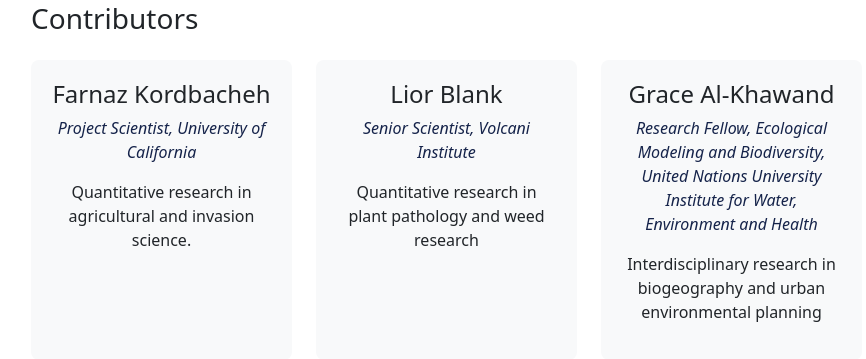
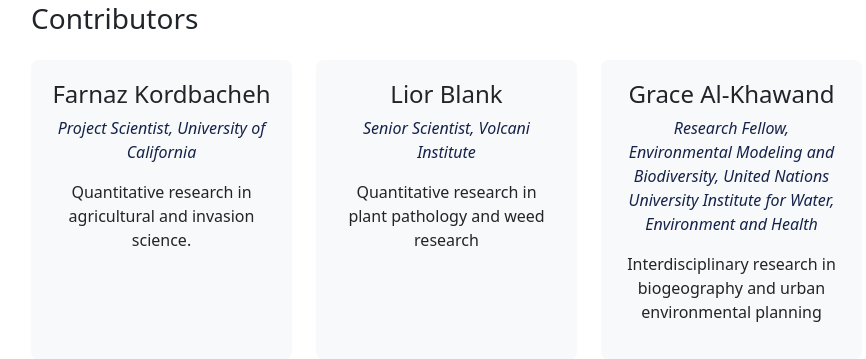
Before and after one commit to oozr/invasive_plants, a Flask app: page /about/ in a window 1280 px wide. Shown: the part 1484-1843 px from the top of the page, without its empty margins (51-917 px from the left). Run offline with Flask 2, Linux system fonts and the light colour scheme; parts of the project's set-up code (start-up, migrations or seed data) failed here and were passed over; some libraries are stand-ins or nearby versions.

Commit message:
team changes minor

```diff
--- a/app/templates/about.html
+++ b/app/templates/about.html
@@ -88,7 +88,7 @@
             <div class="col-lg-3 col-md-6 mb-4">
                 <div class="team-member">
                     <h4>Grace Al-Khawand</h4>
-                    <p class="text-muted">Research Fellow, Ecological Modeling and Biodiversity, United Nations University Institute for Water, Environment and Health</p>
+                    <p class="text-muted">Research Fellow, Environmental Modeling and Biodiversity, United Nations University Institute for Water, Environment and Health</p>
                     <p>Interdisciplinary research in biogeography and urban environmental planning</p>
                 </div>
             </div>
```
